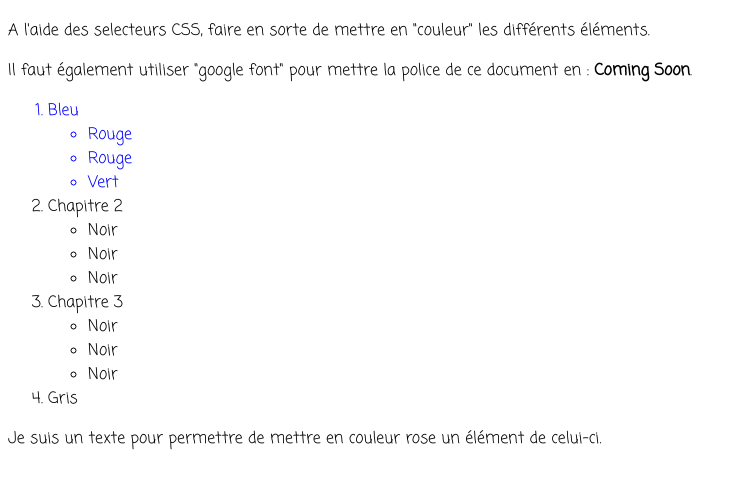
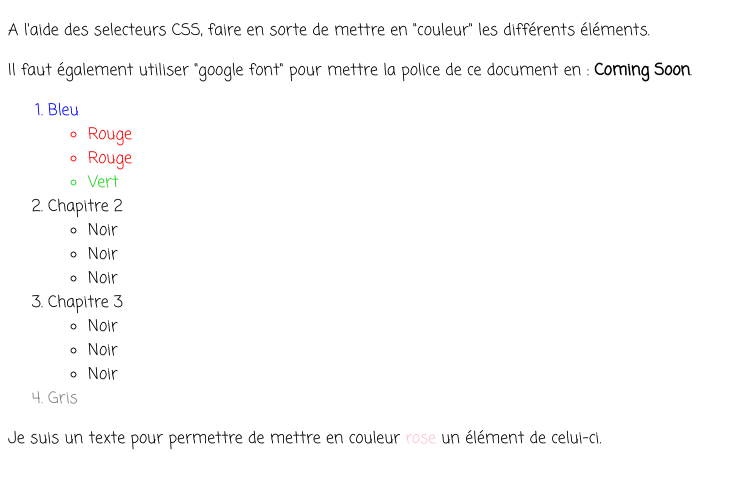
Before and after one commit to 3steak/Les_s-lecteurs_en_CSS, a plain HTML site: page public/asset/index.html in a window 1280 px wide. Shown: the part 74-562 px from the top of the page, without its empty margins (0-745 px from the left). Drawn offline with Linux system fonts and the light colour scheme.

Commit message:
fin exo selecteur et ajout commentaires css

```diff
--- a/public/asset/css/style.css
+++ b/public/asset/css/style.css
@@ -9,6 +9,30 @@ body {
     font-family: Coming Soon Regular;
 }
 
+/* met le premier enfant de ol en bleu */
 ol>li:first-of-type {
     color: blue;
 }
+
+/* selectionne le premier li de son type (parent)
+    et li pour selectionner les autres li enfants  */
+li:first-of-type li {
+    color: red;
+}
+
+/* Selectionne le premier li de son type (parent)
+et le dernier des li enfants */
+li:first-of-type li:last-of-type {
+    color: rgb(26, 213, 26);
+}
+
+/* selectionne le dernier parent de type li */
+ol>li:last-of-type {
+    color: grey;
+}
+
+
+
+span>span {
+    color: pink;
+}
```
Also changed, not shown: public/asset/index.html (+2 -1 lines).
